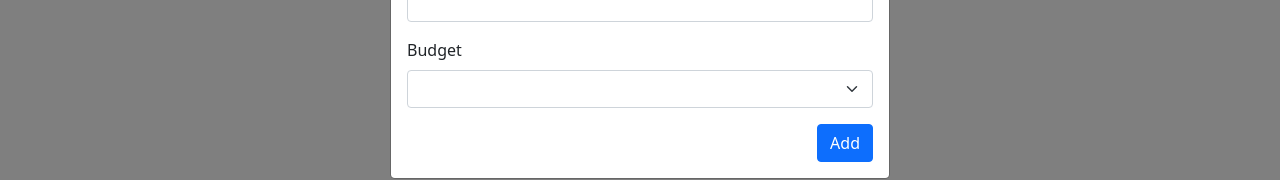
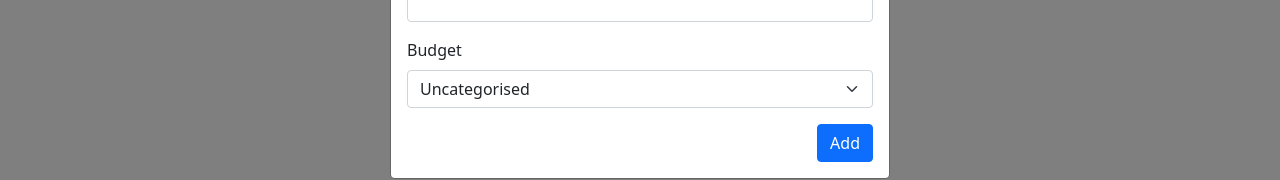
Before and after one commit to Sam-WardPickering/budget-tracker, a React (Create React App) app: page / in a window 1280 px wide. Shown: the part 248-428 px from the top of the page. Built offline with nearby package versions, Linux system fonts and the light colour scheme.

Commit message:
Create dropdown option for uncategorised expenses

```diff
--- a/src/contexts/AddExpenseModal.js
+++ b/src/contexts/AddExpenseModal.js
@@ -1,6 +1,6 @@
 import { Modal, Form, Button } from "react-bootstrap"
 import { useRef } from 'react'
-import { useBudgets } from "./BudgetsContext"
+import { UNCATEGORISED_BUDGET_ID, useBudgets } from "./BudgetsContext"
 
 export default function AddExpenseModal({ show, handleClose, defaultBudgetId }) {
   const descriptionRef = useRef()
@@ -44,6 +44,7 @@ export default function AddExpenseModal({ show, handleClose, defaultBudgetId })
                     <Form.Select
                     defaultValue={defaultBudgetId}
                     ref={budgetIdRef}>
+                        <option id={UNCATEGORISED_BUDGET_ID}>Uncategorised</option>
                         {budgets.map(budget => (
                             <option key={budget.id} value={budget.id}>
                                 {budget.name}
--- a/src/contexts/BudgetsContext.js
+++ b/src/contexts/BudgetsContext.js
@@ -4,11 +4,11 @@ import useLocalStorage from "../hooks/useLocalStorage"
 
 const BudgetsContext = React.createContext()
 
+export const UNCATEGORISED_BUDGET_ID = "Uncategorised"
+
 export function useBudgets() {
     return useContext(BudgetsContext)
 }
-
-
 
 export const BudgetsProvider = ({ children }) => {
     const [budgets, setBudgets] = useLocalStorage("budgets", [])
```
